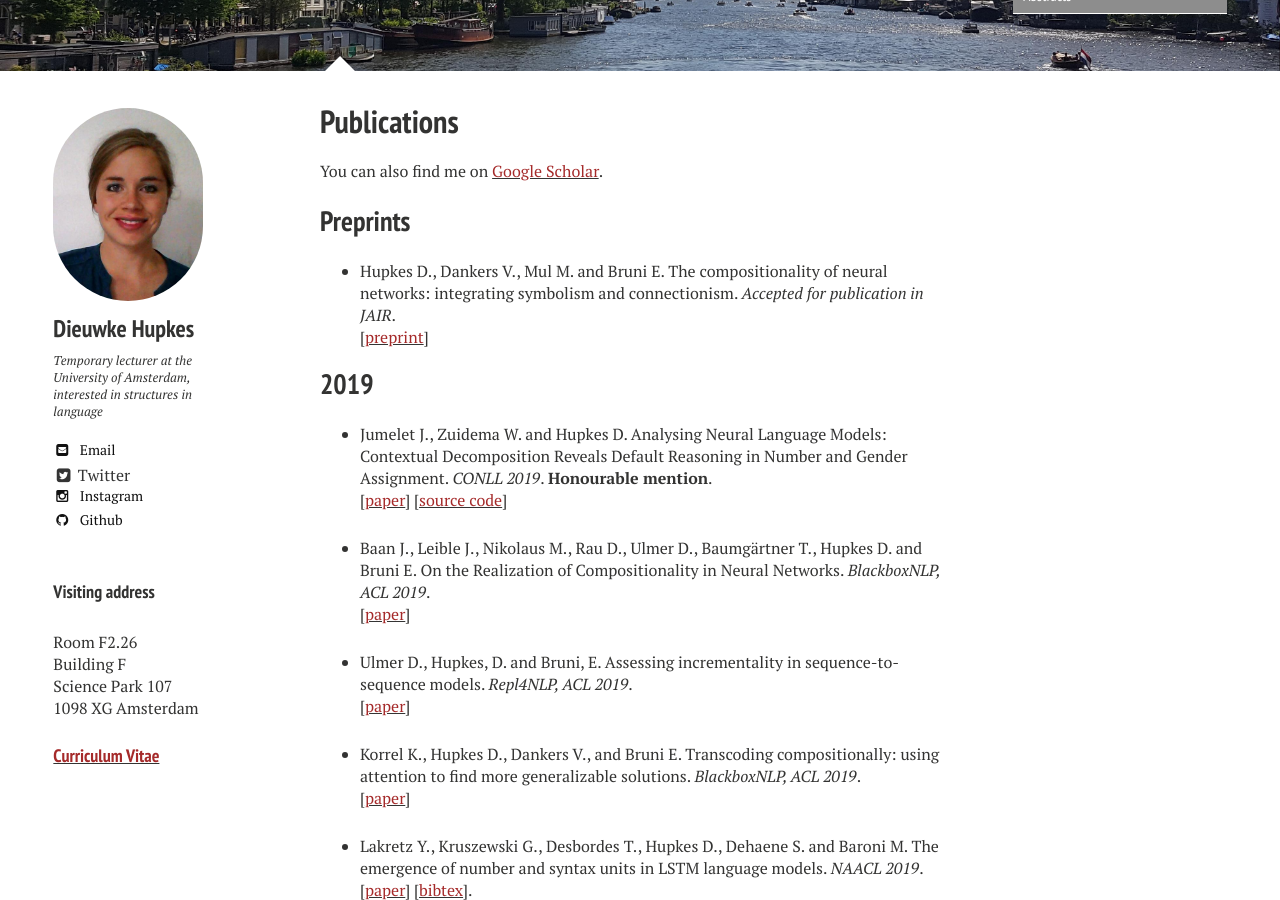
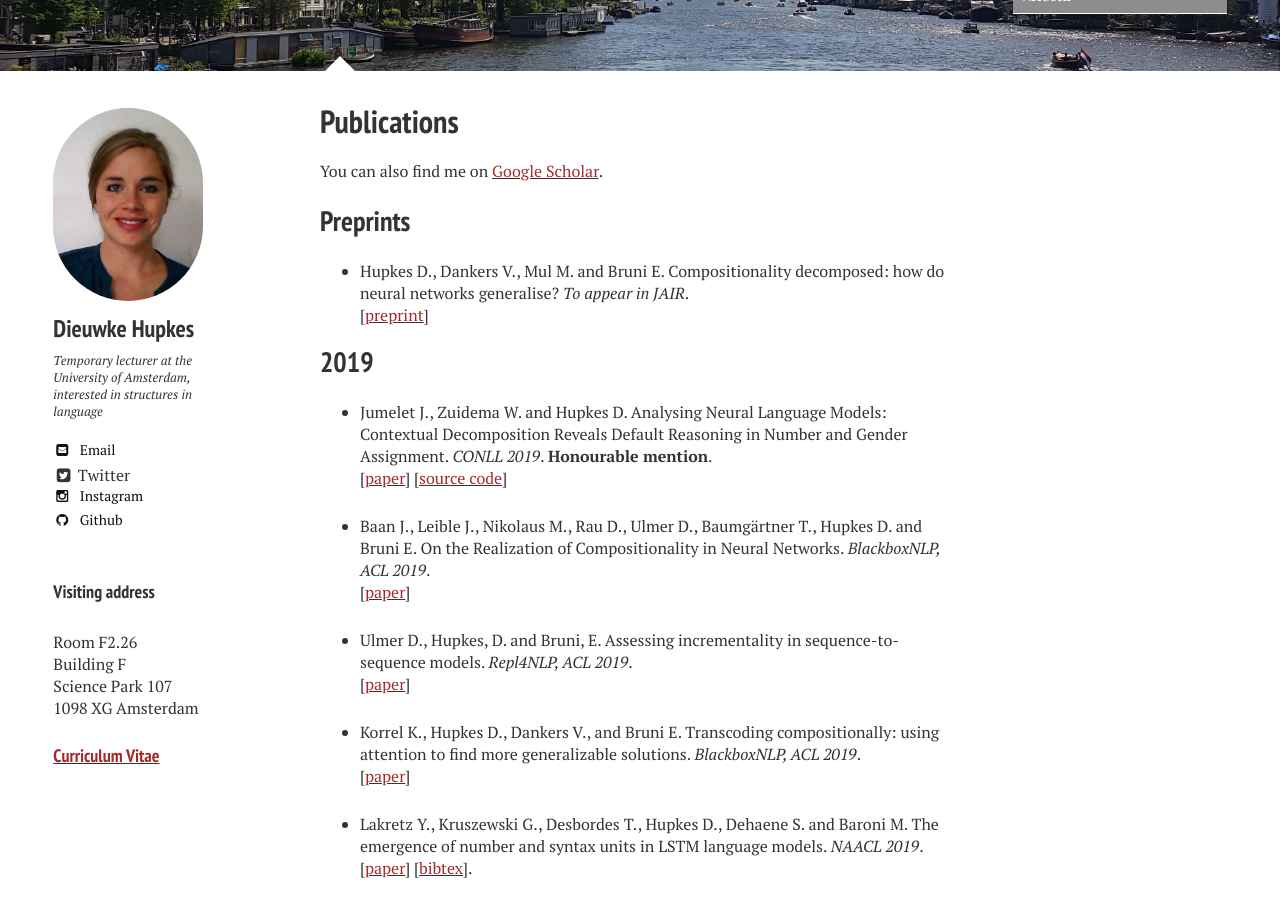
Before and after one commit to dieuwkehupkes/dieuwkehupkes.github.io, a Jekyll site: the page built from publications.md, in a window 1280 px wide and 900 px high, scrolled down 316 px. Built offline with Jekyll 4.4.1, drawn with Linux system fonts in a browser that asks for light colours; nearby versions of some CDN libraries.

Commit message:
Update title of JAIR article

```diff
--- a/publications.md
+++ b/publications.md
@@ -15,7 +15,7 @@ You can also find me on <a href="https://scholar.google.com/citations?user=tAtSM
 ## Preprints
 
 * Hupkes D., Dankers V., Mul M. and Bruni E.
-The compositionality of neural networks: integrating symbolism and connectionism. *Accepted for publication in JAIR*.\\
+Compositionality decomposed: how do neural networks generalise? *To appear in JAIR*.\\
 \[[<font color="brown">preprint</font>](https://arxiv.org/pdf/1908.08351.pdf){:target="blank"}\]
 
 ## 2019
```
